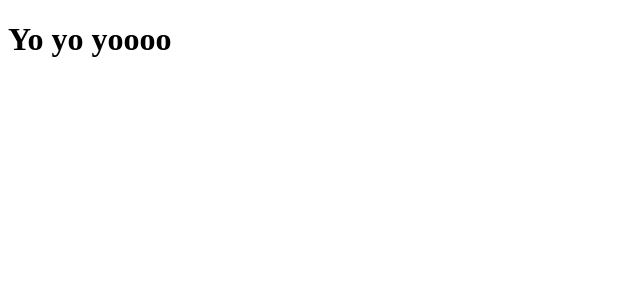
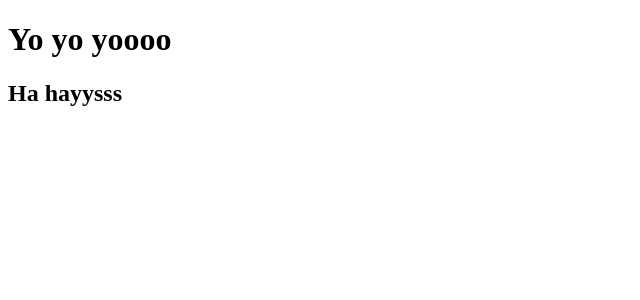
Before and after one commit to PauNJSam/CourseRoad, a React (Create React App) app in the folder courseroad/: page / in a window 1280 px wide. Shown: the top 300 px of the page, without its empty margins (0-640 px from the left). Built offline with nearby package versions, Linux system fonts and the light colour scheme.

Commit message:
testing 1

```diff
--- a/courseroad/src/App.js
+++ b/courseroad/src/App.js
@@ -4,6 +4,7 @@ function App() {
   return (
     <div className="App">
       <h1>Yo yo yoooo</h1>
+      <h2>Ha hayysss</h2>
     </div>
   );
 }
```
